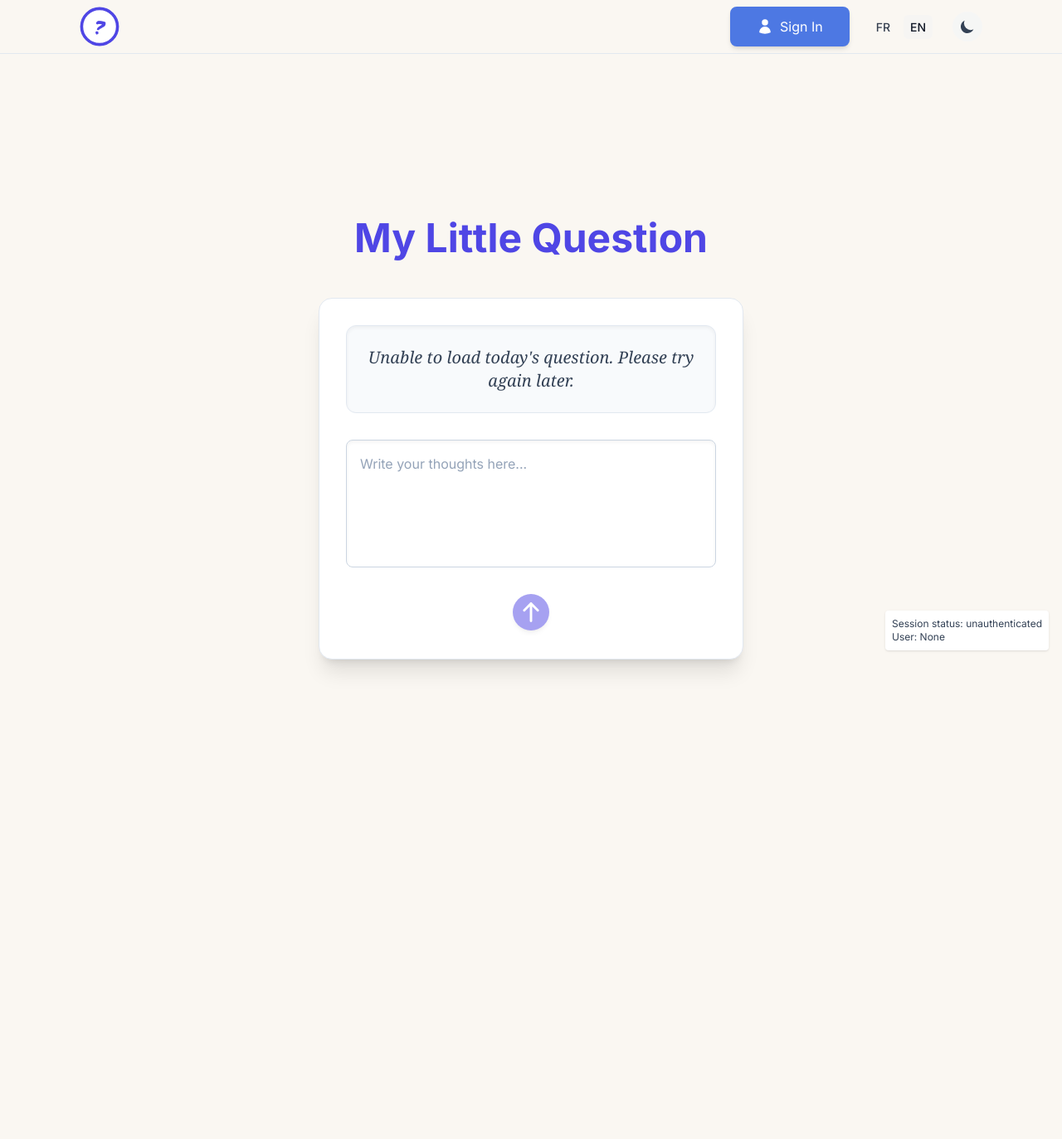
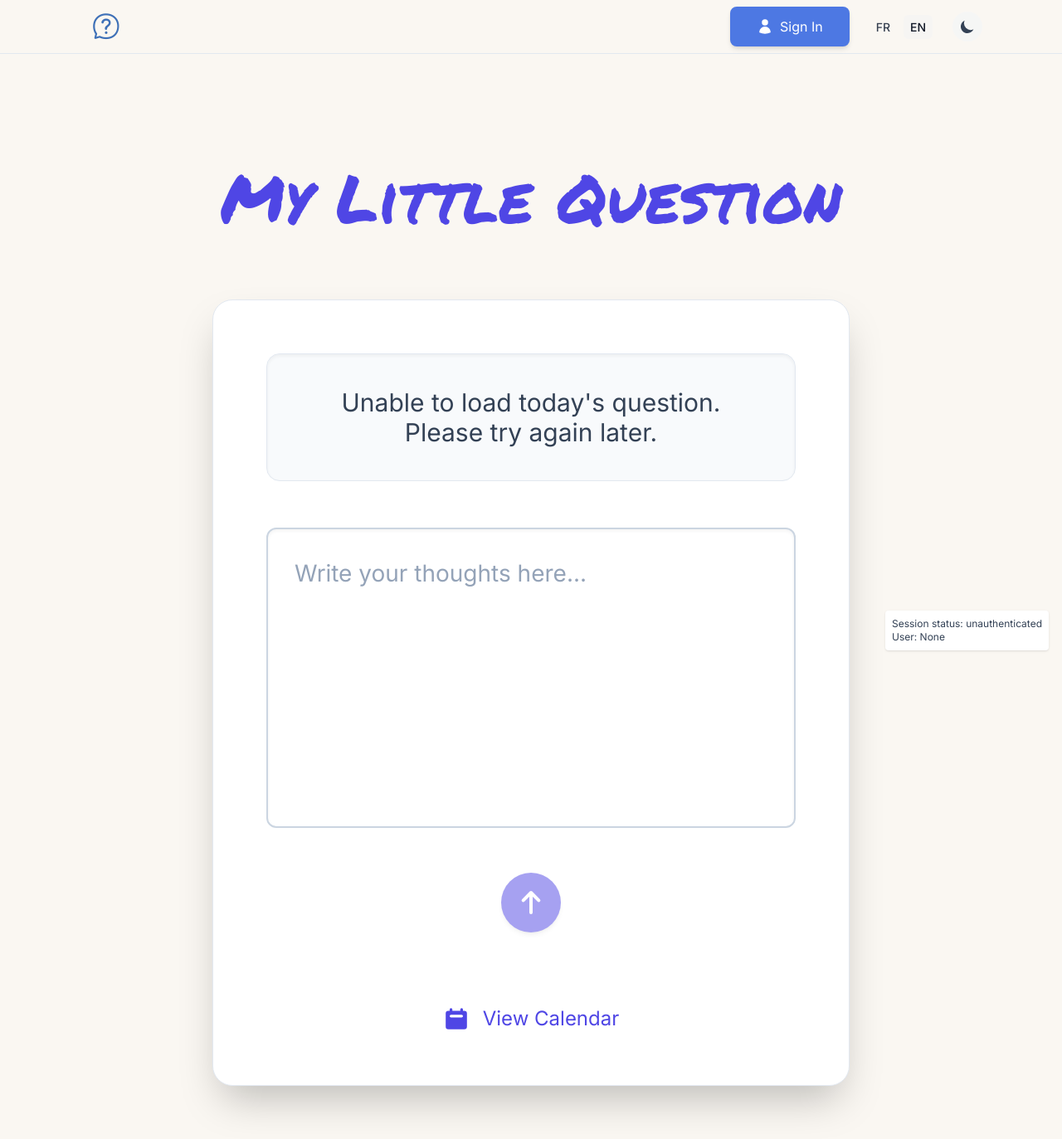
Before and after one commit to kathiouchka/daily-reflection-calendar, a Next.js app: page / in a window 1280 px wide. Shown: the whole page at 83% size. Before the commit the page ends 993 px from the top, so only its background shows below. Built offline with nearby package versions, Linux system fonts and the light colour scheme; no server answers; the database is empty.

Commit message:
Update layout and HomePage: add favicon and Apple touch icon to metadata, unify content for authenticated and unauthenticated users, and enhance form styling for improved user experience. Adjust translations for consistency in title casing.

```diff
--- a/app/layout.tsx
+++ b/app/layout.tsx
@@ -9,6 +9,15 @@ const inter = Inter({ subsets: ['latin'] });
 export const metadata = {
   title: 'Ma petite question',
   description: 'Une application pour écrire des souvenirs quotidiens',
+  icons: {
+    icon: [
+      { url: '/question_simple_logo.png', sizes: 'any', type: 'image/png' }, // General purpose
+      { url: '/question_simple_logo.png', sizes: '16x16', type: 'image/png' },
+      { url: '/question_simple_logo.png', sizes: '32x32', type: 'image/png' },
+      { url: '/question_simple_logo.png', sizes: '48x48', type: 'image/png' },
+    ],
+    apple: '/question_simple_logo.png', // For Apple touch icon
+  },
 };
 
 export default function RootLayout({ children }: { children: React.ReactNode }) {
--- a/app/page.tsx
+++ b/app/page.tsx
@@ -228,66 +228,7 @@ export default function HomePage() {
     );
   }
 
-  // Not logged in state - New flow with response form
-  if (!session) {
-    return (
-      <div className="min-h-screen flex flex-col items-center justify-center p-6">
-        <h1 className="text-5xl font-bold text-indigo-600 dark:text-indigo-400 mb-12">{t('mainPageTitle') || 'Ma petite question'}</h1>
-
-        <div className="w-full max-w-lg bg-white dark:bg-slate-800 rounded-2xl shadow-xl dark:shadow-lg overflow-hidden border border-slate-200 dark:border-slate-700 p-8 transition-colors duration-200">
-          <div className="mb-8 p-6 bg-slate-50 dark:bg-slate-700 rounded-xl border border-slate-200 dark:border-slate-700 shadow-inner transition-colors duration-200">
-            <p className="text-xl text-slate-700 dark:text-slate-200 italic font-serif text-center">
-              {phrase || (t('loadingPhrase') || 'Chargement de la question du jour...')}
-            </p>
-          </div>
-
-          <form onSubmit={(e) => { e.preventDefault(); handleSignInAndSave();}} className="space-y-6">
-            <div>
-              <textarea
-                id="responseUnauth"
-                value={response}
-                onChange={(e) => setResponse(e.target.value)}
-                onKeyDown={handleKeyDownUnauth}
-                placeholder={t('writeYourThoughtsHere') || 'Write your thoughts here...'}
-                aria-label={t('writeYourThoughtsHere') || 'Write your thoughts here...'}
-                rows={5}
-                className="w-full p-4 textarea-focus border border-slate-300 dark:border-slate-700 bg-white dark:bg-slate-700 text-slate-900 dark:text-slate-200 placeholder-slate-400 dark:placeholder-slate-500 resize-none rounded-lg focus:ring-indigo-500 dark:focus:ring-indigo-500 focus:border-indigo-500 dark:focus:border-indigo-500 shadow-inner transition-colors duration-200"
-                data-gramm="false"
-              />
-            </div>
-
-            {error && (
-              <div className="p-3 mb-4 bg-red-100 dark:bg-red-800/60 text-red-700 dark:text-red-200 rounded-lg text-sm text-center">
-                <p>{error}</p>
-              </div>
-            )}
-
-            <div className="flex justify-center items-center pt-0.5 pb-0.5">
-              <button
-                type="submit"
-                disabled={isSubmitting || !response.trim()}
-                title={t('submitAnswer') || 'Submit Answer'}
-                className="p-2 rounded-full flex items-center justify-center bg-indigo-600 hover:bg-indigo-700 dark:bg-indigo-600 dark:hover:bg-indigo-700 text-white disabled:opacity-50 transition-colors duration-150 ease-in-out shadow-md hover:shadow-lg focus:outline-none focus:ring-2 focus:ring-indigo-500 dark:focus:ring-indigo-500 focus:ring-offset-2 focus:ring-offset-white dark:focus:ring-offset-slate-800"
-              >
-                {isSubmitting ? (
-                  <svg className="animate-spin h-5 w-5 text-white" xmlns="http://www.w3.org/2000/svg" fill="none" viewBox="0 0 24 24">
-                    <circle className="opacity-25" cx="12" cy="12" r="10" stroke="currentColor" strokeWidth="4"></circle>
-                    <path className="opacity-75" fill="currentColor" d="M4 12a8 8 0 018-8V0C5.373 0 0 5.373 0 12h4zm2 5.291A7.962 7.962 0 014 12H0c0 3.042 1.135 5.824 3 7.938l3-2.647z"></path>
-                  </svg>
-                ) : (
-                  <svg xmlns="http://www.w3.org/2000/svg" className="h-7 w-7" fill="none" viewBox="0 0 24 24" stroke="currentColor" strokeWidth={2.5}>
-                    <path strokeLinecap="round" strokeLinejoin="round" d="M5 10l7-7m0 0l7 7m-7-7v18" />
-                  </svg>
-                )}
-              </button>
-            </div>
-          </form>
-        </div>
-      </div>
-    );
-  }
-
-  // Logged in state - Response form (agrandi et responsive)
+  // Unified main content for both authenticated and unauthenticated users
   return (
     <div className="min-h-screen flex flex-col items-center justify-start pt-4 sm:pt-8 md:pt-12">
       <h1 className={`text-center font-bold text-indigo-600 dark:text-indigo-400 mb-6 sm:mb-12 md:mb-16 ${permanentMarker.className} whitespace-nowrap`} style={{ fontSize: 'clamp(2rem, 8vw, 5rem)' }}>
@@ -295,15 +236,15 @@ export default function HomePage() {
       </h1>
       <div className="w-full max-w-full sm:max-w-2xl md:max-w-3xl bg-white dark:bg-slate-800 rounded-2xl md:rounded-3xl shadow-xl md:shadow-2xl dark:shadow-2xl overflow-hidden border border-slate-200 dark:border-slate-700 p-4 sm:p-8 md:p-16 transition-colors duration-200">
         <div className="mb-8 sm:mb-12 md:mb-14 p-4 sm:p-8 md:p-10 bg-slate-50 dark:bg-slate-700 rounded-xl md:rounded-2xl border border-slate-200 dark:border-slate-700 shadow-inner transition-colors duration-200">
-          <p className="text-lg sm:text-2xl md:text-3xl text-slate-700 dark:text-slate-200 italic font-serif text-center">
-            {phrase || t('loadingPhrase')}
+          <p className="text-lg sm:text-2xl md:text-3xl text-slate-700 dark:text-slate-200 text-center">
+            {phrase || (t('loadingPhrase') || 'Loading question...')}
           </p>
         </div>
 
         {successMessage && (
-          <div className="success-message mb-12 p-8 bg-green-100 dark:bg-green-700/30 text-green-700 dark:text-green-200 rounded-xl text-2xl">
+          <div className="success-message mb-12 p-4 sm:p-6 md:p-8 bg-green-100 dark:bg-green-700/30 text-green-700 dark:text-green-200 rounded-xl text-lg">
             <p className="flex items-center">
-              <svg className="h-8 w-8 mr-5" xmlns="http://www.w3.org/2000/svg" viewBox="0 0 20 20" fill="currentColor">
+              <svg className="h-6 w-6 mr-3" xmlns="http://www.w3.org/2000/svg" viewBox="0 0 20 20" fill="currentColor">
                 <path fillRule="evenodd" d="M10 18a8 8 0 100-16 8 8 0 000 16zm3.707-9.293a1 1 0 00-1.414-1.414L9 10.586 7.707 9.293a1 1 0 00-1.414 1.414l2 2a1 1 0 001.414 0l4-4z" clipRule="evenodd" />
               </svg>
               {successMessage}
@@ -312,9 +253,9 @@ export default function HomePage() {
         )}
 
         {error && (
-          <div className="mb-12 p-8 bg-red-100 dark:bg-red-800/60 text-red-700 dark:text-red-200 rounded-xl text-2xl">
+          <div className="mb-6 sm:mb-8 md:mb-12 p-4 sm:p-6 md:p-8 bg-red-100 dark:bg-red-800/60 text-red-700 dark:text-red-200 rounded-xl text-lg">
             <p className="flex items-center">
-              <svg className="h-8 w-8 mr-5" xmlns="http://www.w3.org/2000/svg" viewBox="0 0 20 20" fill="currentColor">
+              <svg className="h-6 w-6 mr-3" xmlns="http://www.w3.org/2000/svg" viewBox="0 0 20 20" fill="currentColor">
                 <path fillRule="evenodd" d="M18 10a8 8 0 11-16 0 8 8 0 0116 0zm-7 4a1 1 0 11-2 0 1 1 0 012 0zm-1-9a1 1 0 00-1 1v4a1 1 0 102 0V6a1 1 0 00-1-1z" clipRule="evenodd" />
               </svg>
               {error}
@@ -322,36 +263,36 @@ export default function HomePage() {
           </div>
         )}
 
-        <form onSubmit={handleSubmit} className="space-y-10">
+        <form onSubmit={session ? handleSubmit : (e) => { e.preventDefault(); handleSignInAndSave();}} className="space-y-6 sm:space-y-8 md:space-y-10">
           <div>
             <textarea
-              id="response"
+              id={session ? "response" : "responseUnauth"}
               value={response}
               onChange={(e) => setResponse(e.target.value)}
-              onKeyDown={handleKeyDownAuth}
+              onKeyDown={session ? handleKeyDownAuth : handleKeyDownUnauth}
               placeholder={t('writeYourThoughtsHere') || 'Write your thoughts here...'}
               aria-label={t('writeYourThoughtsHere') || 'Write your thoughts here...'}
-              rows={8}
-              className="w-full p-8 textarea-focus border-2 border-slate-300 dark:border-slate-700 bg-white dark:bg-slate-700 text-slate-900 dark:text-slate-200 placeholder-slate-400 dark:placeholder-slate-500 resize-none rounded-xl focus:ring-4 focus:ring-indigo-500 dark:focus:ring-indigo-500 focus:border-indigo-500 dark:focus:border-indigo-500 shadow-inner text-2xl transition-colors duration-200 sm:text-2xl text-xl sm:p-8 p-6"
+              rows={7}
+              className="w-full p-4 sm:p-6 md:p-8 textarea-focus border-2 border-slate-300 dark:border-slate-700 bg-white dark:bg-slate-700 text-slate-900 dark:text-slate-200 placeholder-slate-400 dark:placeholder-slate-500 resize-none rounded-lg sm:rounded-xl focus:ring-2 sm:focus:ring-4 focus:ring-indigo-500 dark:focus:ring-indigo-500 focus:border-indigo-500 dark:focus:border-indigo-500 shadow-inner transition-colors duration-200"
               data-gramm="false"
-              style={{ fontSize: 'clamp(1rem, 4vw, 2rem)' }}
+              style={{ fontSize: 'clamp(1rem, 3.5vw, 1.75rem)' }}
             />
           </div>
 
-          <div className="flex justify-center items-center pt-2 pb-2">
+          <div className="flex justify-center items-center pt-0.5 pb-0.5 sm:pt-2 sm:pb-2">
             <button
               type="submit"
               disabled={isSubmitting || !response.trim()}
-              title={t('submitAnswer') || 'Submit Answer'}
-              className="p-6 sm:p-6 p-5 rounded-full flex items-center justify-center bg-indigo-600 hover:bg-indigo-700 dark:bg-indigo-600 dark:hover:bg-indigo-700 text-white disabled:opacity-50 transition-colors duration-150 ease-in-out shadow-lg hover:shadow-2xl focus:outline-none focus:ring-4 focus:ring-indigo-500 dark:focus:ring-indigo-500 focus:ring-offset-4 focus:ring-offset-white dark:focus:ring-offset-slate-800 text-3xl"
+              title={session ? (t('submitAnswer') || 'Submit Answer') : (t('signInAndSave') || 'Save & Sign In')}
+              className="p-3 sm:p-4 md:p-5 rounded-full flex items-center justify-center bg-indigo-600 hover:bg-indigo-700 dark:bg-indigo-600 dark:hover:bg-indigo-700 text-white disabled:opacity-50 transition-colors duration-150 ease-in-out shadow-md hover:shadow-lg focus:outline-none focus:ring-2 sm:focus:ring-4 focus:ring-indigo-500 dark:focus:ring-indigo-500 focus:ring-offset-2 sm:focus:ring-offset-4 focus:ring-offset-white dark:focus:ring-offset-slate-800"
             >
               {isSubmitting ? (
-                <svg className="animate-spin h-9 w-9 sm:h-10 sm:w-10 text-white" xmlns="http://www.w3.org/2000/svg" fill="none" viewBox="0 0 24 24">
+                <svg className="animate-spin h-6 w-6 sm:h-7 sm:w-7 text-white" xmlns="http://www.w3.org/2000/svg" fill="none" viewBox="0 0 24 24">
                   <circle className="opacity-25" cx="12" cy="12" r="10" stroke="currentColor" strokeWidth="4"></circle>
                   <path className="opacity-75" fill="currentColor" d="M4 12a8 8 0 018-8V0C5.373 0 0 5.373 0 12h4zm2 5.291A7.962 7.962 0 014 12H0c0 3.042 1.135 5.824 3 7.938l3-2.647z"></path>
                 </svg>
               ) : (
-                <svg xmlns="http://www.w3.org/2000/svg" className="h-11 w-11 sm:h-12 sm:w-12" fill="none" viewBox="0 0 24 24" stroke="currentColor" strokeWidth={3.5}>
+                <svg xmlns="http://www.w3.org/2000/svg" className="h-7 w-7 sm:h-8 sm:w-8" fill="none" viewBox="0 0 24 24" stroke="currentColor" strokeWidth={3}>
                   <path strokeLinecap="round" strokeLinejoin="round" d="M5 10l7-7m0 0l7 7m-7-7v18" />
                 </svg>
               )}
@@ -359,13 +300,13 @@ export default function HomePage() {
           </div>
         </form>
 
-        <div className="mt-20 text-center">
+        <div className="mt-12 sm:mt-16 md:mt-20 text-center">
           <Link
             href="/calendar"
             onClick={navigateToCalendar}
-            className="text-indigo-600 hover:text-indigo-700 dark:text-indigo-400 dark:hover:text-indigo-300 font-bold flex items-center justify-center gap-4 text-3xl transition-colors duration-200"
+            className="text-indigo-600 hover:text-indigo-700 dark:text-indigo-400 dark:hover:text-indigo-300 flex items-center justify-center gap-3 sm:gap-4 text-xl sm:text-2xl transition-colors duration-200"
           >
-            <svg xmlns="http://www.w3.org/2000/svg" className="h-8 w-8" viewBox="0 0 20 20" fill="currentColor">
+            <svg xmlns="http://www.w3.org/2000/svg" className="h-7 w-7 sm:h-8 sm:w-8" viewBox="0 0 20 20" fill="currentColor">
               <path fillRule="evenodd" d="M6 2a1 1 0 00-1 1v1H4a2 2 0 00-2 2v10a2 2 0 002 2h12a2 2 0 002-2V6a2 2 0 00-2-2h-1V3a1 1 0 10-2 0v1H7V3a1 1 0 00-1-1zm0 5a1 1 0 000 2h8a1 1 0 100-2H6z" clipRule="evenodd" />
             </svg>
             <span>{t('viewCalendar')}</span>
--- a/components/Navbar.tsx
+++ b/components/Navbar.tsx
@@ -58,18 +58,12 @@ export default function Navbar() {
       <div className="max-w-6xl mx-auto px-6 sm:px-8">
         <div className="flex justify-between items-center h-16">
           <Link href="/" className="flex items-center" aria-label="Accueil">
-            {/* Logo SVG stylisé */}
-            <svg
-              xmlns="http://www.w3.org/2000/svg"
-              viewBox="0 0 40 40"
-              className="w-8 h-8 sm:w-10 sm:h-10 md:w-12 md:h-12 text-indigo-600 dark:text-indigo-400 mr-2"
-              fill="none"
-            >
-              <circle cx="20" cy="20" r="18" stroke="currentColor" strokeWidth="3" fill="white" className="dark:fill-slate-800" />
-              <text x="50%" y="56%" textAnchor="middle" fontFamily="Permanent Marker, cursive" fontSize="18" fill="currentColor" dy=".3em">
-                ?
-              </text>
-            </svg>
+            {/* Replace SVG with Image component */}
+            <img
+              src="/question_simple_logo.png"
+              alt="Ma petite question logo"
+              className="w-10 h-10 sm:w-12 sm:h-12 md:w-16 md:h-16 text-indigo-600 dark:text-indigo-400 mr-2"
+            />
           </Link>
           <div className="flex items-center space-x-6">
             {session ? (
--- a/lib/translations.ts
+++ b/lib/translations.ts
@@ -81,7 +81,7 @@ export const translations: Translations = {
     // Page d'accueil
     "todaysPhrase": "Ma petite question du jour",
     "todaysQuestion": "Ma petite question du jour",
-    "mainPageTitle": "Ma petite question",
+    "mainPageTitle": "Ma Petite Question",
     "yourResponse": "Votre réponse",
     "writeYourThoughts": "Écrivez vos réflexions sur la question du jour...",
     "writePlaceholder": "Écrivez vos réflexions sur la question du jour...",
```
Also changed, not shown: public/question_simple_logo.png (added).
